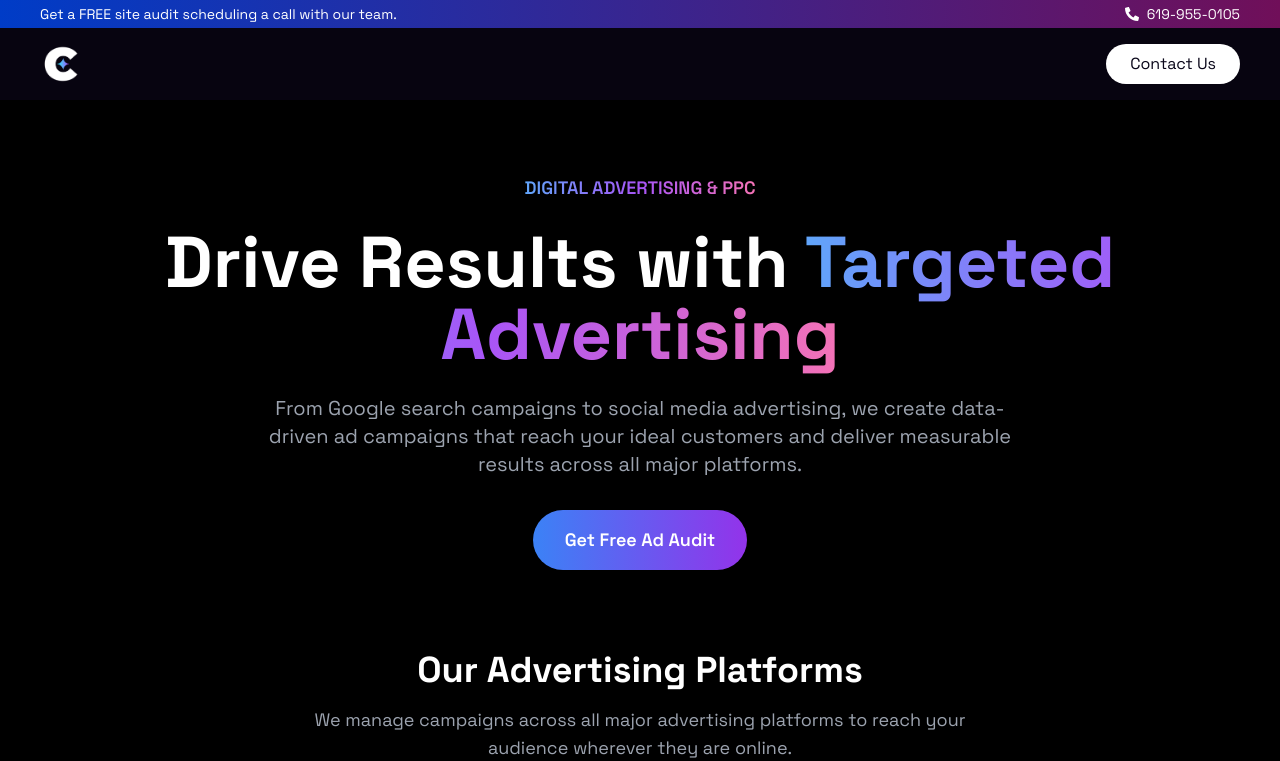
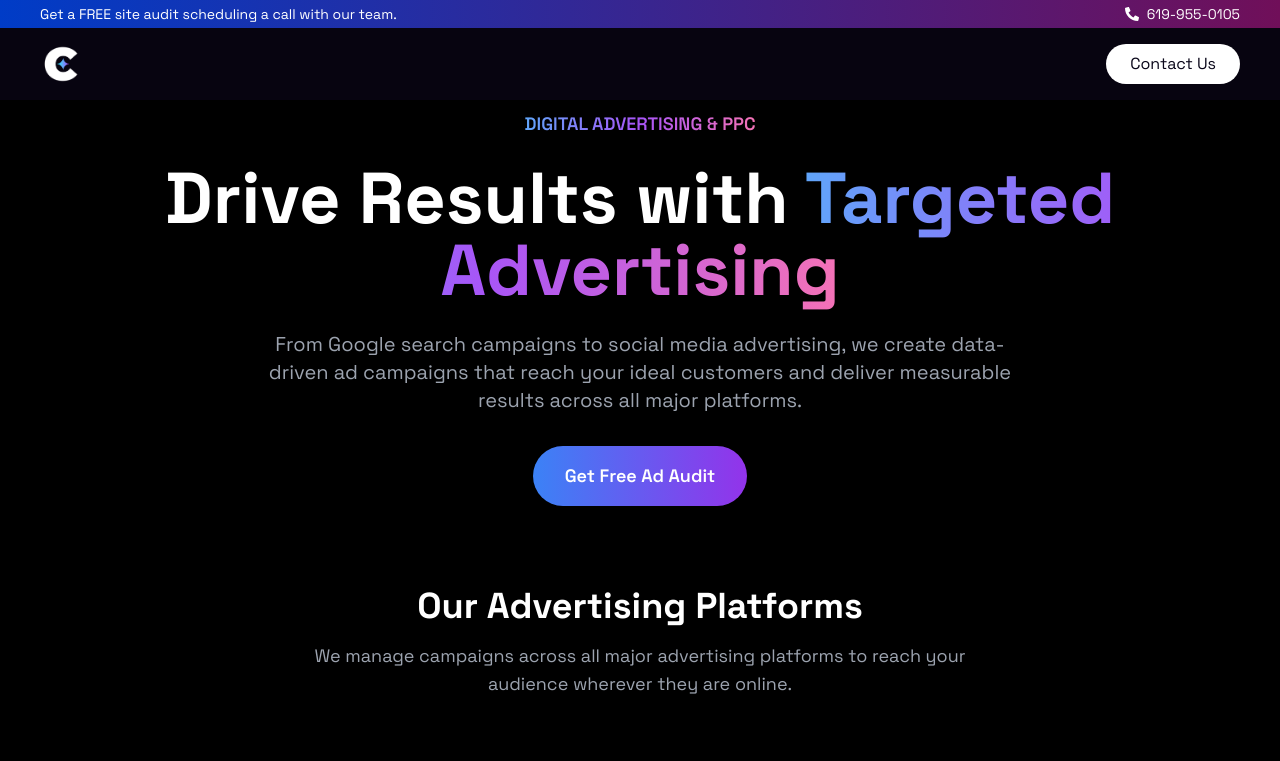
Before and after one commit to dieg0espx/Comcreate-site, a Next.js app: page /ads in a window 1280 px wide. Shown: the top 761 px of the page. Built offline with nearby package versions, Linux system fonts and the light colour scheme.

Commit message:
Fix: Resolve hydration error on ads page by adjusting layout structure and motion animations

```diff
--- a/pages/ads.js
+++ b/pages/ads.js
@@ -150,13 +150,14 @@ function Ads() {
         <meta name="twitter:title" content="Digital Advertising Services | Google, Facebook & Instagram Ads | Comcreate" />
         <meta name="twitter:description" content="Professional digital advertising services across Google Ads, Facebook, Instagram, LinkedIn, YouTube, and TikTok. Drive qualified traffic and maximize ROI." />
       </Head>
-      <div className="min-h-screen bg-black text-white py-16">
+      <div className="text-white">
         {/* Hero Section */}
         <motion.div
           className="text-center mb-20"
           variants={headerVariants}
           initial="hidden"
-          animate="visible"
+          whileInView="visible"
+          viewport={{ once: true }}
         >
           <motion.div className="mb-6">
             <span className="bg-gradient-to-r from-blue-400 via-purple-500 to-pink-400 bg-clip-text text-transparent text-lg font-semibold">
@@ -706,7 +707,7 @@ function Ads() {
 
         {/* CTA Section */}
         <motion.div
-          className="text-center bg-[#181626] rounded-2xl p-12 mx-4"
+          className="text-center bg-[#181626] rounded-2xl p-12"
           variants={headerVariants}
           initial="hidden"
           whileInView="visible"
```
